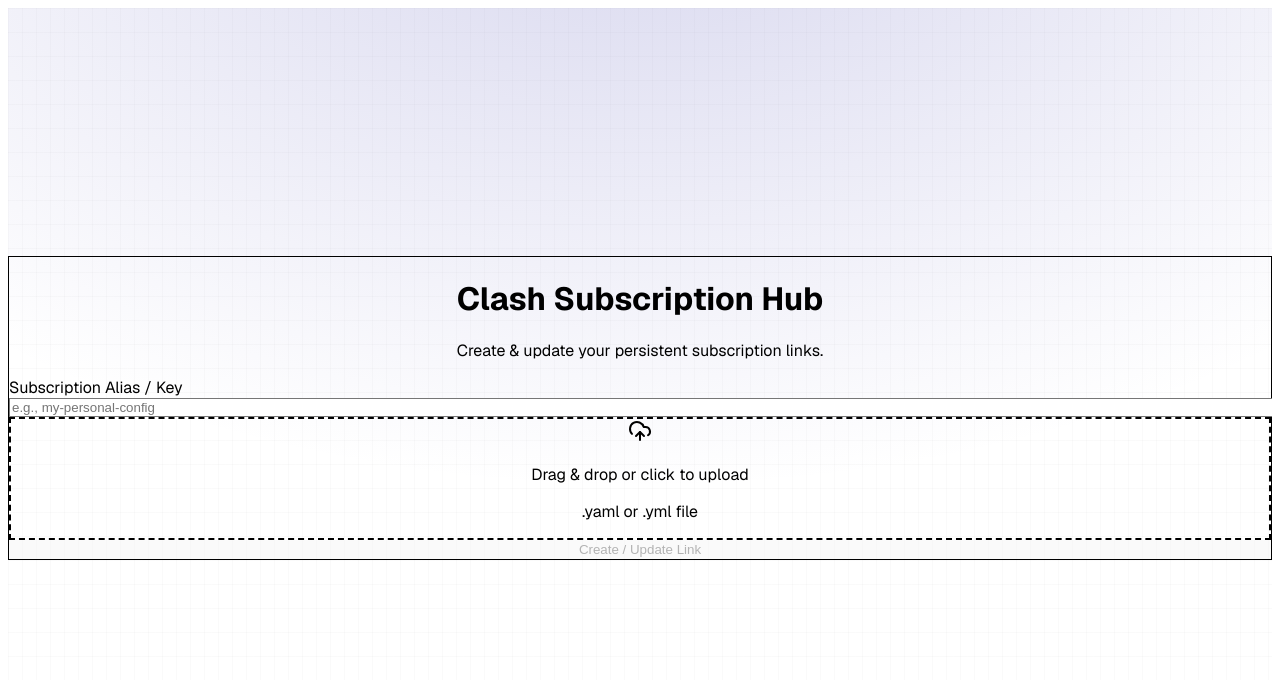
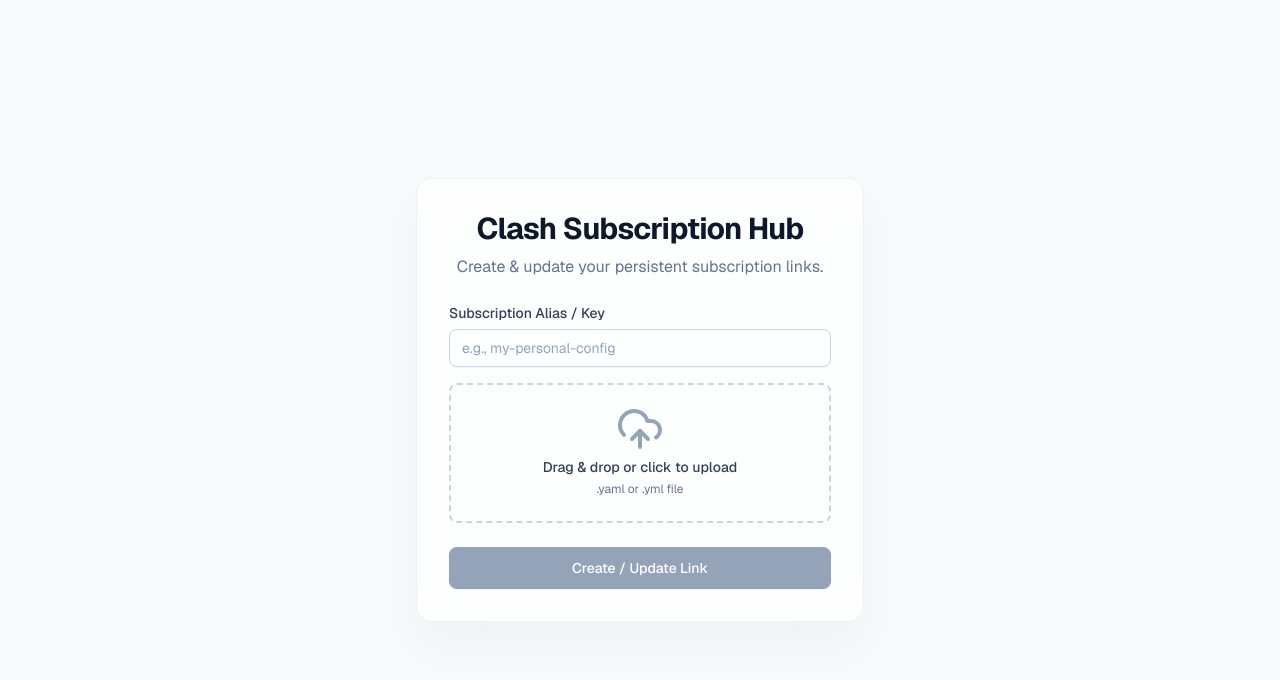
Before and after one commit to ahusi/clash-sub-vercel, a Next.js app: page / in a window 1280 px wide. Shown: the top 680 px of the page. Built offline with nearby package versions, Linux system fonts and the light colour scheme.

Commit message:
fix: downgrade tailwindcss to v3 and fix configurations

```diff
--- a/postcss.config.mjs
+++ b/postcss.config.mjs
@@ -2,10 +2,8 @@
 /** @type {import('postcss-load-config').Config} */
 const config = {
   plugins: {
-    // 明确地告诉 PostCSS 使用新的插件
-    '@tailwindcss/postcss': {},
+    tailwindcss: {},
     autoprefixer: {},
   },
 };
-
 export default config;
--- a/tailwind.config.ts
+++ b/tailwind.config.ts
@@ -2,28 +2,11 @@
 import type { Config } from "tailwindcss";
 
 const config: Config = {
-  // 这是关键的改动：我们确保 Tailwind 能扫描到 src 目录下的所有相关文件
   content: [
     "./src/**/*.{js,ts,jsx,tsx,mdx}",
   ],
   theme: {
-    extend: {
-      // 在这里可以添加一些动画效果，让界面更生动
-      keyframes: {
-        "accordion-down": {
-          from: { height: "0" },
-          to: { height: "var(--radix-accordion-content-height)" },
-        },
-        "accordion-up": {
-          from: { height: "var(--radix-accordion-content-height)" },
-          to: { height: "0" },
-        },
-      },
-      animation: {
-        "accordion-down": "accordion-down 0.2s ease-out",
-        "accordion-up": "accordion-up 0.2s ease-out",
-      },
-    },
+    extend: {},
   },
   plugins: [require("tailwindcss-animate")],
 };
```
Also changed, not shown: package.json (+3 -4 lines), 1 other file (tests, documents, lock files or other folders).
